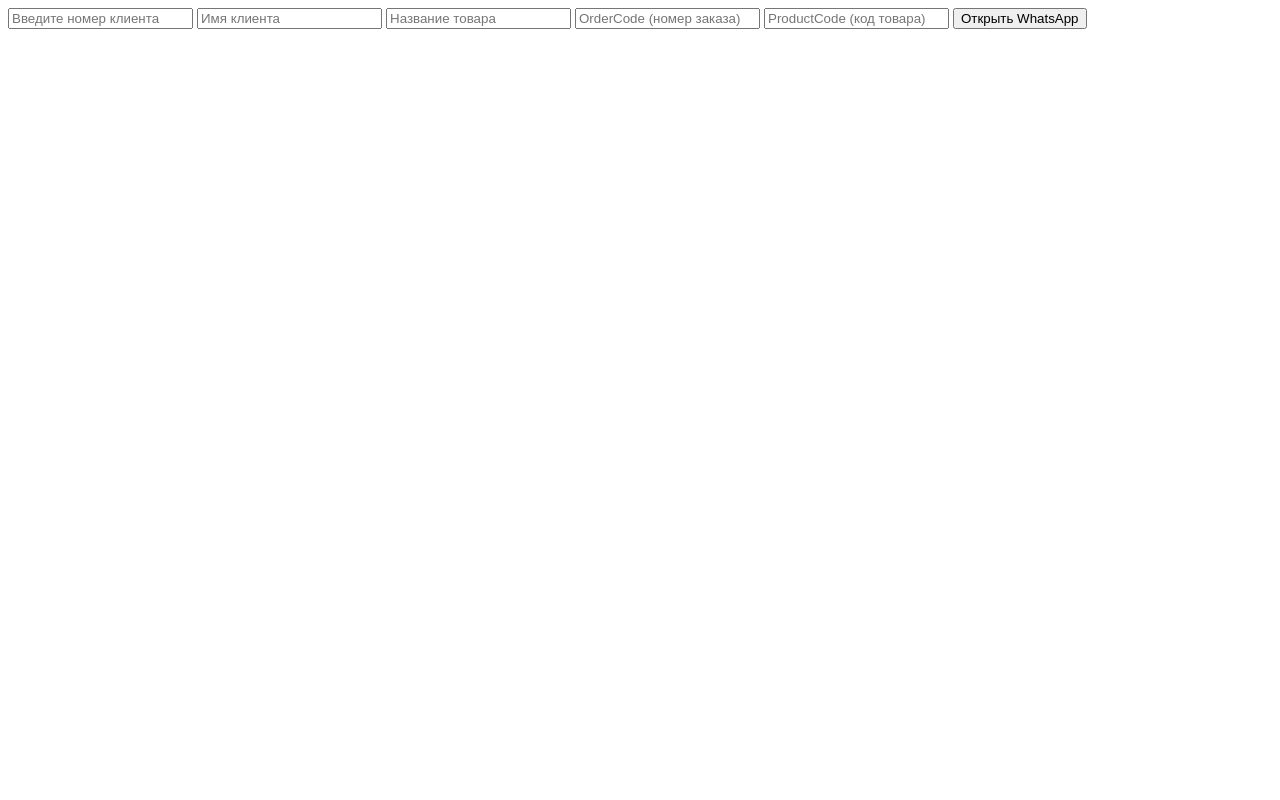
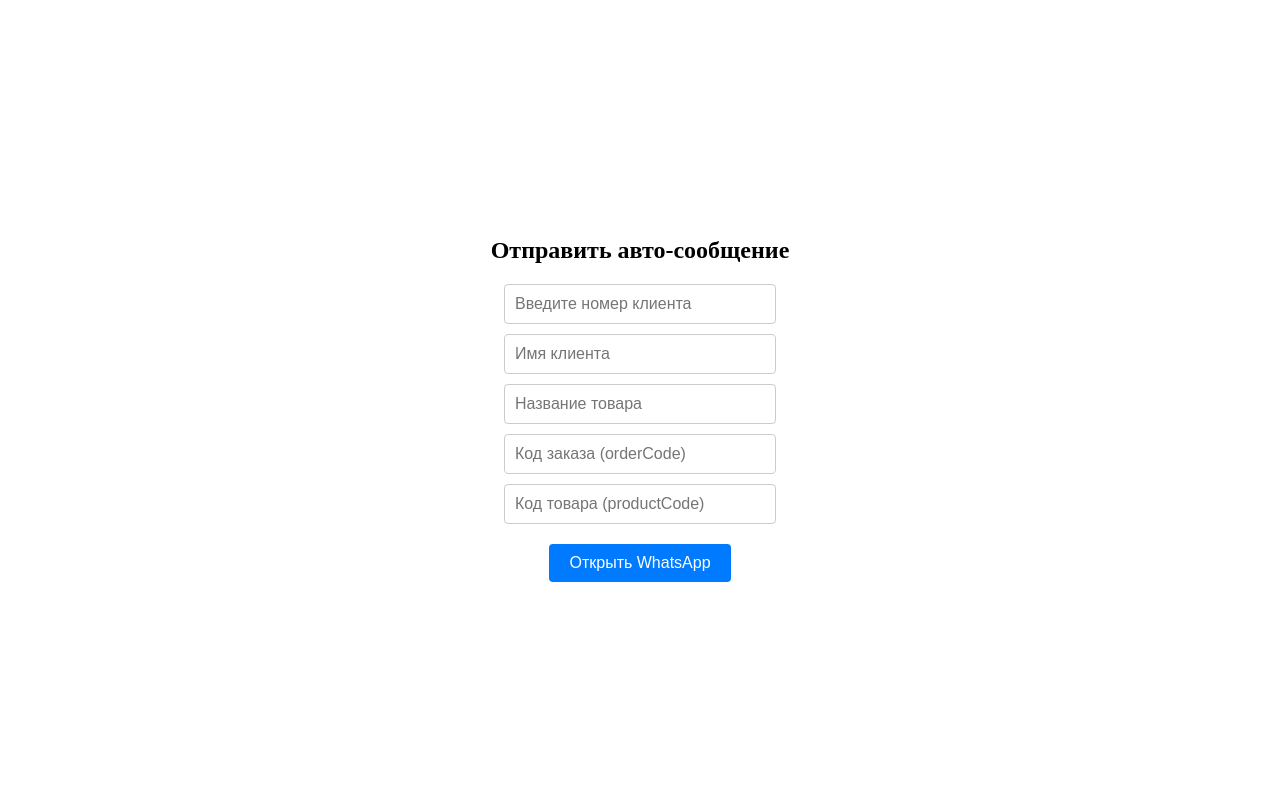
Before and after one commit to bayanova6010-ui/kaspi_project, a Flask app: page / in a window 1280 px wide. Run offline with Flask 3, Linux system fonts and the light colour scheme.

Commit message:
Добавлены поля orderCode и productCode, центрирование формы

```diff
--- a/templates/index.html
+++ b/templates/index.html
@@ -1,9 +1,64 @@
+<!DOCTYPE html>
+<html lang="ru">
+<head>
+  <meta charset="UTF-8">
+  <title>Авто WhatsApp</title>
+  <style>
+    html, body {
+      margin: 0;
+      padding: 0;
+      height: 100%;
+    }
+
+    .container {
+      display: flex;
+      flex-direction: column;
+      justify-content: center; /* вертикальная центровка */
+      align-items: center;     /* горизонтальная центровка */
+      height: 100vh;            /* контейнер на всю высоту экрана */
+      box-sizing: border-box;
+      padding: 20px;            /* немного отступов, чтобы на маленьких экранах не упиралось */
+    }
+
+    input {
+      padding: 10px;
+      font-size: 16px;
+      width: 250px;
+      margin-bottom: 10px;
+      border: 1px solid #ccc;
+      border-radius: 4px;
+    }
+
+    button {
+      padding: 10px 20px;
+      font-size: 16px;
+      cursor: pointer;
+      border: none;
+      background-color: #007bff;
+      color: white;
+      border-radius: 4px;
+      margin-top: 10px;
+    }
+
+    /* Можно ещё: */
+    h2 {
+      margin-bottom: 20px;
+      text-align: center;
+    }
+  </style>
+</head>
+<body>
+  <div class="container">
+    <h2>Отправить авто-сообщение</h2>
+
     <input type="text" id="phone" placeholder="Введите номер клиента" />
     <input type="text" id="name" placeholder="Имя клиента" />
     <input type="text" id="product" placeholder="Название товара" />
-<input type="text" id="orderCode" placeholder="OrderCode (номер заказа)" />
-<input type="text" id="productCode" placeholder="ProductCode (код товара)" />
+    <input type="text" id="orderCode" placeholder="Код заказа (orderCode)" />
+    <input type="text" id="productCode" placeholder="Код товара (productCode)" />
+
     <button onclick="openWhatsApp()">Открыть WhatsApp</button>
+  </div>
 
   <script>
     function openWhatsApp() {
@@ -18,15 +73,17 @@ function openWhatsApp() {
         return;
       }
       if(!name || !product || !orderCode || !productCode) {
-        alert("Введите все данные: имя, товар, orderCode, productCode");
+        alert("Заполните все поля");
         return;
       }
 
-    let link = `https://kaspi.kz/shop/review/productreview?orderCode=${orderCode}&productCode=${productCode}&rating=5`;
+      let reviewLink = `https://kaspi.kz/shop/review/productreview?orderCode=${orderCode}&productCode=${productCode}&rating=5`;
 
-    let text = `Сәлеметсіз бе, ${name}!\n\nBio-Farm дүкенінде:\n${product}\n\nсатып алуыңызбен құттықтаймыз. Сізге бәрі ұнады деп үміттенеміз.\nБіз үшін әрбір тұтынушымыздың пікірі өте маңызды, сондықтан осында біздің дүкеннің атын көрсете отырып, пікір қалдыруыңызды сұраймыз:\n${link}\n\nАлдын-ала рахмет!\nІзгі ниетпен, Bio-Farm!\n\n====================\n\nЗдравствуйте, ${name}!\n\nПоздравляем с покупкой!\nМы очень рады, что вы приобрели:\n${product}\n\nименно в магазине Bio-Farm и надеемся, что вам все понравилось!\nПожалуйста, оставьте отзыв, для нас это крайне важно:\n${link}\n\nЗаранее вам признательны!\nС уважением, компания Bio-Farm!`;
+      let text = `Сәлеметсіз бе, ${name}!\n\nBio-Farm дүкенінде:\n${product}\n\nсатып алуыңызбен құттықтаймыз. Сізге бәрі ұнады деп үміттенеміз.\nБіз үшін әрбір тұтынушымыздың пікірі өте маңызды, сондықтан осында біздің дүкеннің атын көрсете отырып, пікір қалдыруыңызды сұраймыз:\n${reviewLink}\n\nАлдын-ала рахмет!\nІзгі ниетпен, Bio-Farm!\n\n====================\n\nЗдравствуйте, ${name}!\n\nПоздравляем с покупкой!\nМы очень рады, что вы приобрели:\n${product}\n\nименно в магазине Bio-Farm и надеемся, что вам все понравилось!\nПожалуйста, оставьте отзыв, для нас это крайне важно:\n${reviewLink}\n\nЗаранее вам признательны!\nС уважением, компания Bio-Farm!`;
 
       let url = "https://wa.me/" + phone + "?text=" + encodeURIComponent(text);
       window.open(url, "_blank");
     }
   </script>
+</body>
+</html>
```
Lines whose indentation alone changed are shown as unchanged.
